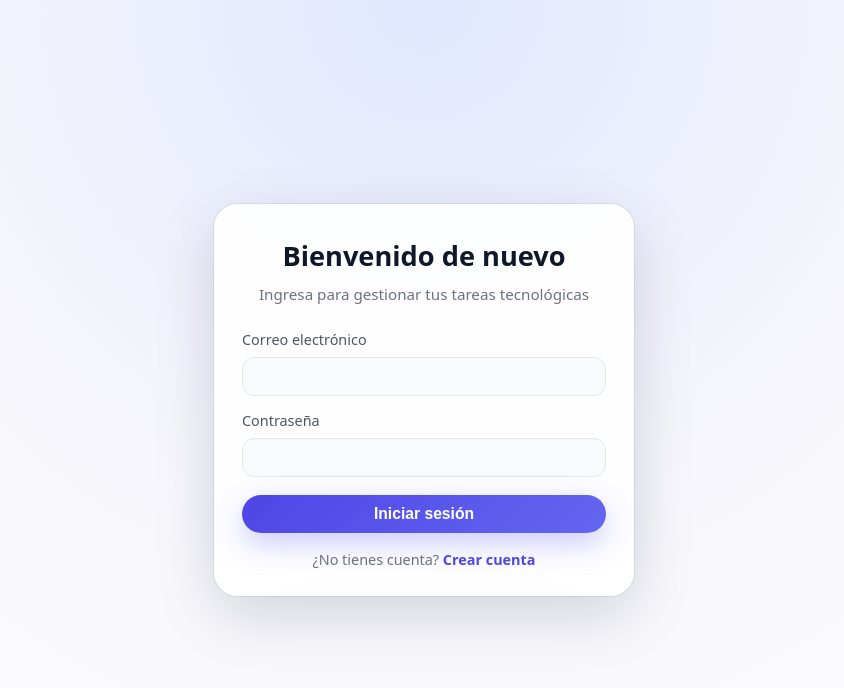
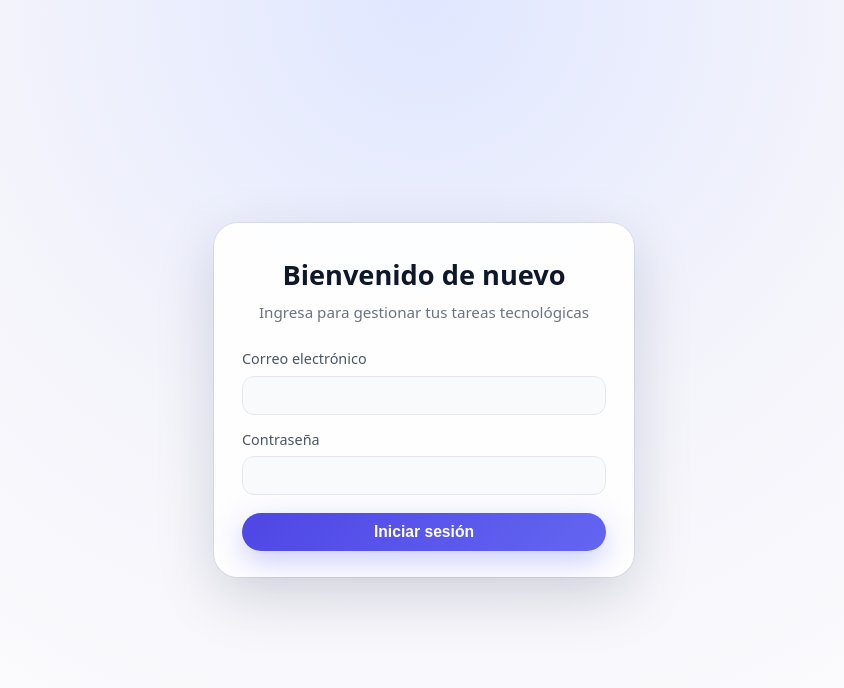
Before and after one commit to JuanG202/Notas-Tecnologicas, a React (Vite) app: page /login in a window 1280 px wide. Shown: the top 688 px of the page, without its empty margins (216-1060 px from the left). Built offline with nearby package versions, Linux system fonts and the light colour scheme.

Commit message:
Se comenta el crear cuenta

```diff
--- a/src/components/Login.jsx
+++ b/src/components/Login.jsx
@@ -53,9 +53,9 @@ function Login({ onLogin }) {
           </button>
         </form>
 
-        <p className="auth-footer-text">
+        {/*<p className="auth-footer-text">
           ¿No tienes cuenta? <Link to="/register">Crear cuenta</Link>
-        </p>
+        </p>*/}
       </div>
     </div>
   )
```
